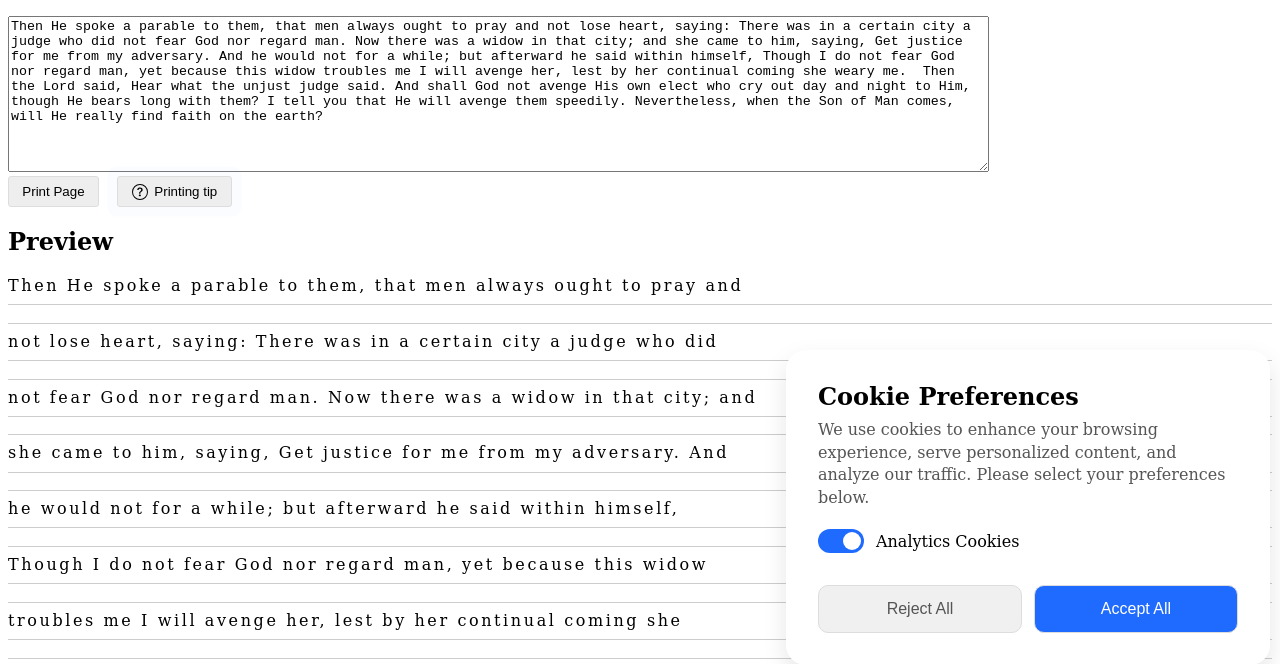
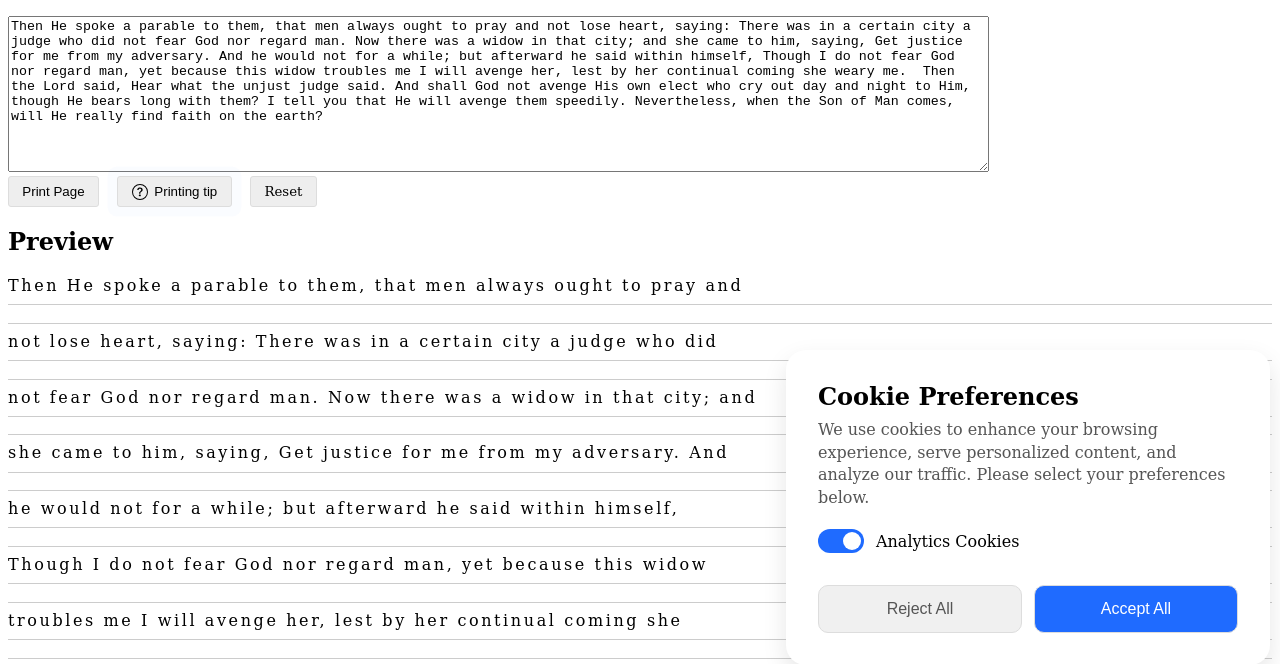
Before and after one commit to stopsopa/handwriting, a website: page index.html in a window 1280 px wide. Shown: the part 125-789 px from the top of the page. Drawn offline with nearby package versions, Linux system fonts and the light colour scheme.

```diff
--- a/index.html
+++ b/index.html
@@ -106,6 +106,7 @@
         </svg>
         Printing tip
       </button>
+      <a id="reset-button" class="button">Reset</a>
 
       <h2>Preview</h2>
     </div>
@@ -143,6 +144,7 @@
     >
 
     <script src="./node_modules/lz-string/libs/lz-string.min.js"></script>
+    <!-- npm install lz-string    from: https://www.npmjs.com/package/lz-string -->
     <script type="module">
       import smartLineBreak from "./smartLineBreak.js";
 
@@ -237,6 +239,8 @@
           updatePreview();
         }
       });
+
+      document.getElementById("reset-button").href = window.location.pathname;
 
       // Initial preview update
       syncFromUrl();
--- a/style.css
+++ b/style.css
@@ -60,7 +60,7 @@
   }
 }
 
-#printing-tip-button {
+#printing-tip-button, #reset-button {
   margin-left: 1em;
 }
 
@@ -121,7 +121,7 @@
   cursor: pointer;
 }
 
-button {
+button, a.button {
   background-color: #eee;
   border: 1px solid #ddd;
   border-radius: 3px;
@@ -129,9 +129,14 @@
   cursor: pointer;
   transition: background-color 0.3s, box-shadow 0.3s;
   vertical-align: middle;
+  text-decoration: none;
+  color: black;
+  display: inline-block;
+  box-sizing: border-box;
+  font-size: 13.3333px;
 }
 
-button:hover {
+button:hover, a.button:hover {
   background-color: #ddd;
   box-shadow: 0 0 5px rgba(0, 0, 0, 0.1);
 }
```
